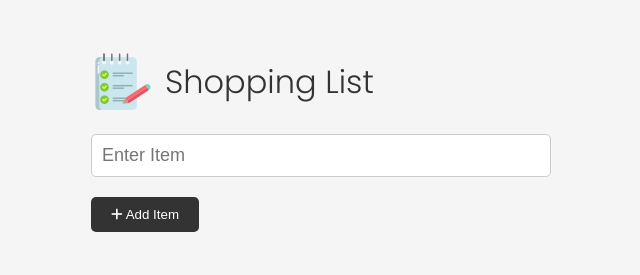
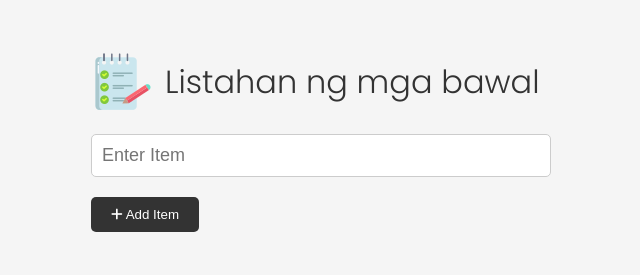
Before and after one commit to jstn0903/shopping-list, a plain HTML site: page index.html in a window 1280 px wide. Shown: the whole page, without its empty margins (319-959 px from the left). Drawn offline with Linux system fonts and the light colour scheme.

Commit message:
added some changes

```diff
--- a/index.html
+++ b/index.html
@@ -33,7 +33,7 @@
           src="images/note.png"
           alt=""
         />
-        <h1>Shopping List</h1>
+        <h1>Listahan ng mga bawal</h1>
       </header>
 
 
```
